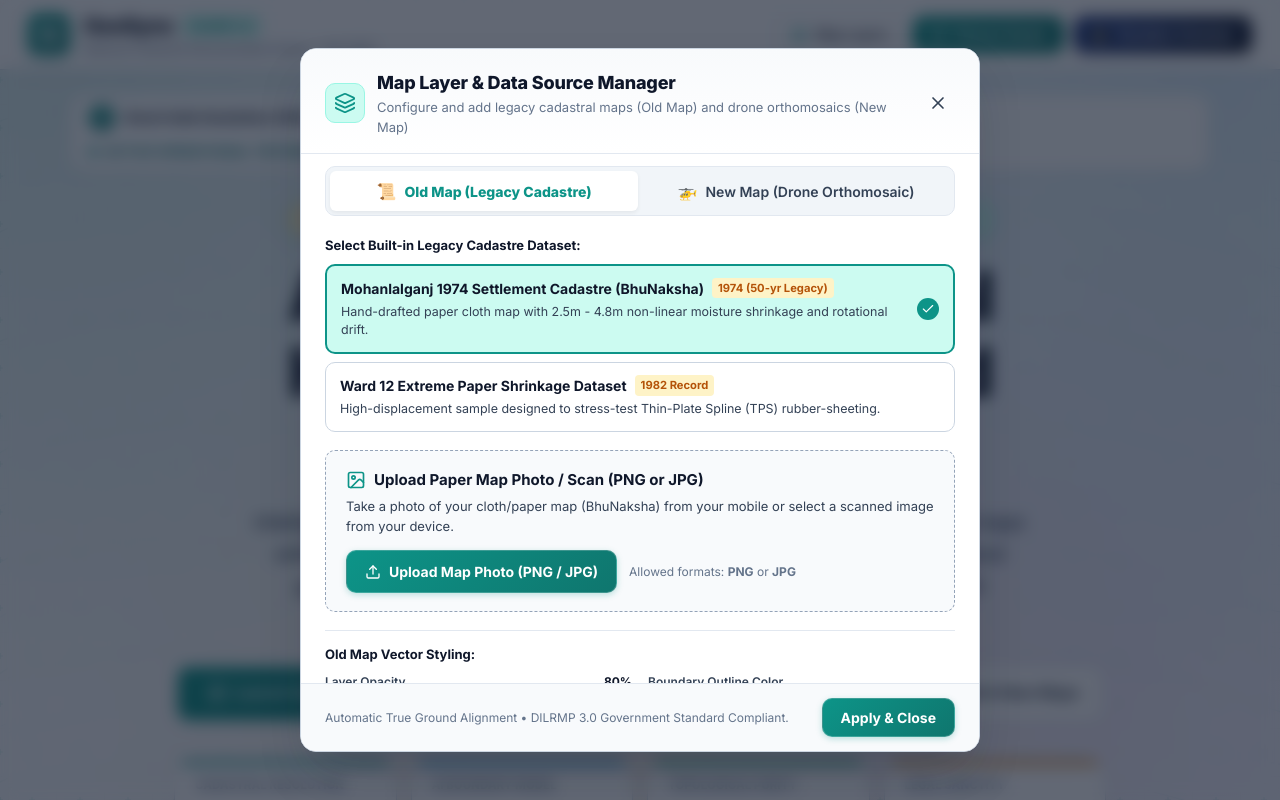
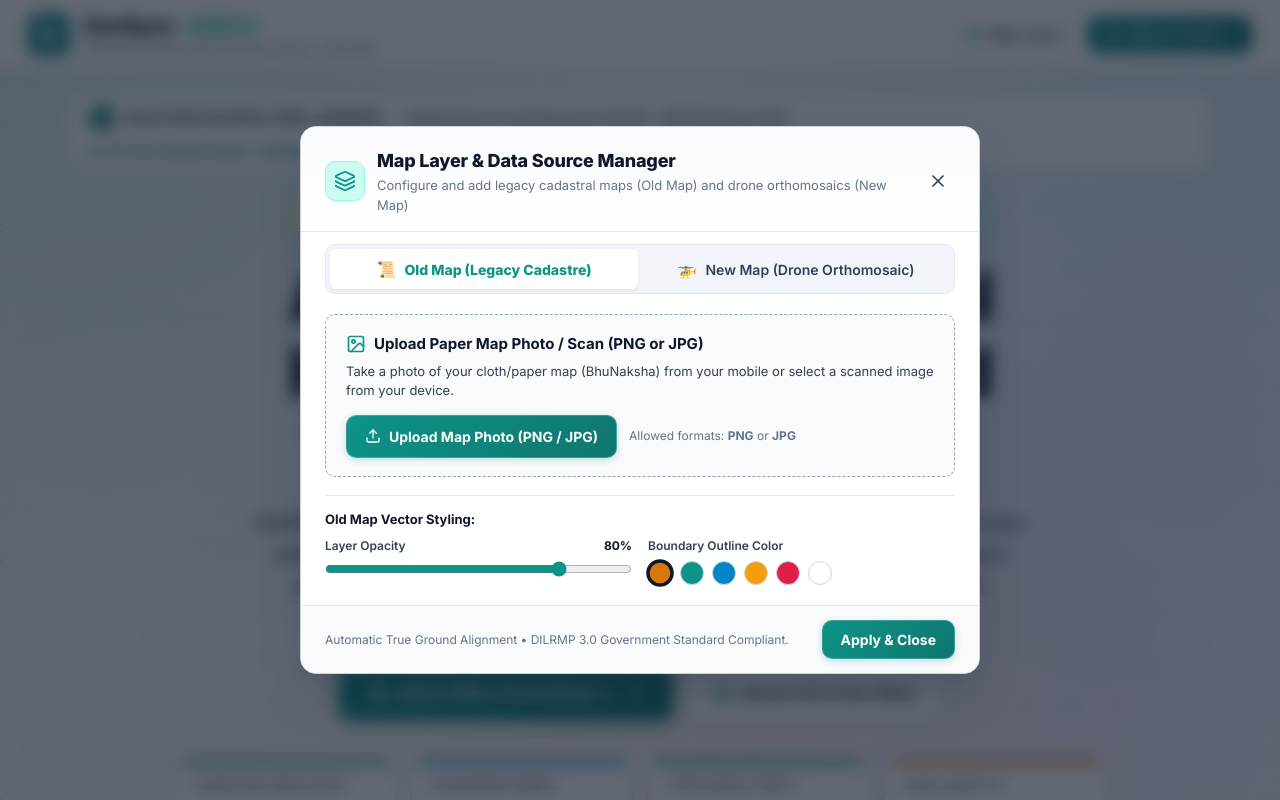
Before and after one commit to Om-pandey-developer/Geosync, a Next.js app in the folder frontend/: page / in a window 1280 px wide. Both pictures are taken after a click on the button "Map Layers". Shown: the top 800 px of the page. Built offline with nearby package versions, Linux system fonts and the light colour scheme.

Commit message:
fix(ui): remove built-in dataset lists in map manager and remove duplicate dashboard buttons from homepage header/hero

```diff
--- a/frontend/src/app/page.tsx
+++ b/frontend/src/app/page.tsx
@@ -322,31 +322,28 @@ export default function LandingPage() {
             onClick={() => setIsSourceModalOpen(true)}
             className="btn-secondary"
             style={{ padding: "8px 14px", fontSize: "0.8125rem" }}
-            title="Configure Old Map (Legacy Cadastre) and New Map (Drone Orthomosaic) Sources"
+            title="Upload Old Map (Paper Scan) and New Map (Drone Photo)"
           >
             <Layers size={16} style={{ color: "var(--accent-primary)" }} />
             <span>Map Layers</span>
           </button>
 
-          <button
-            onClick={handleEnterPatwari}
+          <a
+            href="#portals"
             className="btn-primary"
-            style={{ padding: "8px 16px", fontSize: "0.8125rem" }}
-            title="Authenticate as Revenue Patwari / Field Surveyor and open GIS Studio"
-          >
-            <Compass size={16} />
-            <span>Patwari Studio</span>
-          </button>
-
-          <button
-            onClick={handleEnterTehsildar}
-            className="btn-judicial"
-            style={{ padding: "8px 16px", fontSize: "0.8125rem" }}
-            title="Authenticate as Revenue Magistrate and open Judicial Chamber"
-          >
-            <Scale size={16} style={{ color: "#FCD34D" }} />
-            <span>Tehsildar Chamber</span>
-          </button>
+            style={{
+              padding: "8px 16px",
+              fontSize: "0.8125rem",
+              textDecoration: "none",
+              display: "inline-flex",
+              alignItems: "center",
+              gap: 8,
+              fontWeight: 700,
+            }}
+          >
+            <Compass size={15} />
+            <span>Officer Portals ↓</span>
+          </a>
         </div>
       </header>
 
@@ -476,33 +473,32 @@ export default function LandingPage() {
             marginTop: 32,
           }}
         >
-          <button
-            onClick={() => router.push("/patwari")}
+          <a
+            href="#portals"
             className="btn-primary"
-            style={{ padding: "14px 28px", fontSize: "0.95rem" }}
+            style={{
+              padding: "14px 28px",
+              fontSize: "0.95rem",
+              textDecoration: "none",
+              display: "inline-flex",
+              alignItems: "center",
+              gap: 10,
+              fontWeight: 800,
+              boxShadow: "0 4px 16px rgba(13, 148, 136, 0.35)",
+            }}
           >
             <Compass size={20} />
-            <span>Launch Surveyor GIS Studio</span>
+            <span>Select Officer Portal Below ↓</span>
             <ArrowRight size={18} />
-          </button>
-
-          <button
-            onClick={() => router.push("/tehsildar")}
-            className="btn-judicial"
-            style={{ padding: "14px 28px", fontSize: "0.95rem" }}
-          >
-            <Scale size={20} style={{ color: "#FCD34D" }} />
-            <span>Enter Magistrate Chamber</span>
-            <ArrowRight size={18} style={{ color: "#FCD34D" }} />
-          </button>
+          </a>
 
           <button
             onClick={() => setIsSourceModalOpen(true)}
             className="btn-secondary"
-            style={{ padding: "14px 22px", fontSize: "0.95rem" }}
+            style={{ padding: "14px 24px", fontSize: "0.95rem" }}
           >
             <Layers size={20} style={{ color: "var(--accent-primary)" }} />
-            <span>Configure Old & New Maps</span>
+            <span>Upload Old &amp; New Maps</span>
           </button>
         </div>
 
--- a/frontend/src/components/MapSourceModal.tsx
+++ b/frontend/src/components/MapSourceModal.tsx
@@ -337,63 +337,7 @@ export default function MapSourceModal({
           {/* ═══════════ TAB 1: OLD MAP ═══════════ */}
           {activeTab === "old" && (
             <div style={{ display: "flex", flexDirection: "column", gap: 18 }}>
-              {/* Presets Grid */}
-              <div>
-                <label style={{ fontSize: "0.8125rem", fontWeight: 700, color: "var(--text-primary)", display: "block", marginBottom: 8 }}>
-                  Select Built-in Legacy Cadastre Dataset:
-                </label>
-                <div style={{ display: "flex", flexDirection: "column", gap: 8 }}>
-                  {OLD_MAP_PRESETS.map((p) => {
-                    const isSelected = activeOldMapPresetId === p.id;
-                    return (
-                      <div
-                        key={p.id}
-                        onClick={() => {
-                          onSelectOldMapPreset(p.id);
-                          toast.success(`Active Old Map: ${p.name}`);
-                        }}
-                        style={{
-                          padding: "12px 14px",
-                          borderRadius: "var(--radius-md)",
-                          border: isSelected ? "2px solid var(--accent-primary)" : "1px solid var(--border-glass)",
-                          background: isSelected ? "var(--accent-primary-bg)" : "#FFFFFF",
-                          cursor: "pointer",
-                          display: "flex",
-                          alignItems: "center",
-                          justifyContent: "space-between",
-                          transition: "all 0.15s ease",
-                        }}
-                      >
-                        <div>
-                          <div style={{ display: "flex", alignItems: "center", gap: 8 }}>
-                            <strong style={{ fontSize: "0.875rem", color: "var(--text-primary)" }}>{p.name}</strong>
-                            <span
-                              style={{
-                                fontSize: "0.7rem",
-                                fontWeight: 700,
-                                padding: "2px 6px",
-                                borderRadius: 4,
-                                background: "#FEF3C7",
-                                color: "#B45309",
-                              }}
-                            >
-                              {p.year}
-                            </span>
-                          </div>
-                          <p style={{ fontSize: "0.78rem", color: "var(--text-secondary)", marginTop: 4 }}>
-                            {p.description}
-                          </p>
-                        </div>
-                        {isSelected && (
-                          <div style={{ width: 22, height: 22, borderRadius: "50%", background: "var(--accent-primary)", display: "flex", alignItems: "center", justifyContent: "center", color: "#FFF", flexShrink: 0 }}>
-                            <Check size={14} />
-                          </div>
-                        )}
-                      </div>
-                    );
-                  })}
-                </div>
-              </div>
+
 
               {/* Upload Paper Map Photo / Scan (PNG / JPG) - Simple for Revenue Officers */}
               <div
@@ -521,62 +465,7 @@ export default function MapSourceModal({
           {/* ═══════════ TAB 2: NEW MAP (DRONE / SATELLITE) ═══════════ */}
           {activeTab === "new" && (
             <div style={{ display: "flex", flexDirection: "column", gap: 16 }}>
-              <div>
-                <label style={{ fontSize: "0.8125rem", fontWeight: 700, color: "var(--text-primary)", display: "block", marginBottom: 8 }}>
-                  Select Drone Orthomosaic / High-Resolution Basemap:
-                </label>
-                <div style={{ display: "flex", flexDirection: "column", gap: 8 }}>
-                  {BASEMAP_PRESETS.map((b) => {
-                    const isSelected = activeBasemapId === b.id;
-                    return (
-                      <div
-                        key={b.id}
-                        onClick={() => {
-                          onSelectBasemap(b);
-                          toast.success(`Switched New Map to: ${b.name}`);
-                        }}
-                        style={{
-                          padding: "12px 14px",
-                          borderRadius: "var(--radius-md)",
-                          border: isSelected ? "2px solid var(--accent-primary)" : "1px solid var(--border-glass)",
-                          background: isSelected ? "var(--accent-primary-bg)" : "#FFFFFF",
-                          cursor: "pointer",
-                          display: "flex",
-                          alignItems: "center",
-                          justifyContent: "space-between",
-                          transition: "all 0.15s ease",
-                        }}
-                      >
-                        <div>
-                          <div style={{ display: "flex", alignItems: "center", gap: 8 }}>
-                            <strong style={{ fontSize: "0.875rem", color: "var(--text-primary)" }}>{b.name}</strong>
-                            <span
-                              style={{
-                                fontSize: "0.7rem",
-                                fontWeight: 700,
-                                padding: "2px 6px",
-                                borderRadius: 4,
-                                background: b.category === "drone" ? "#CCFBF1" : b.category === "satellite" ? "#E0F2FE" : "#F1F5F9",
-                                color: b.category === "drone" ? "#0F766E" : b.category === "satellite" ? "#0369A1" : "#475569",
-                              }}
-                            >
-                              {b.badge}
-                            </span>
-                          </div>
-                          <p style={{ fontSize: "0.78rem", color: "var(--text-secondary)", marginTop: 4 }}>
-                            {b.description}
-                          </p>
-                        </div>
-                        {isSelected && (
-                          <div style={{ width: 22, height: 22, borderRadius: "50%", background: "var(--accent-primary)", display: "flex", alignItems: "center", justifyContent: "center", color: "#FFF", flexShrink: 0 }}>
-                            <Check size={14} />
-                          </div>
-                        )}
-                      </div>
-                    );
-                  })}
-                </div>
-              </div>
+
 
               {/* Upload Drone Map Photo / Orthomosaic (PNG / JPG) - Simple for Revenue Officers */}
               <div
```
